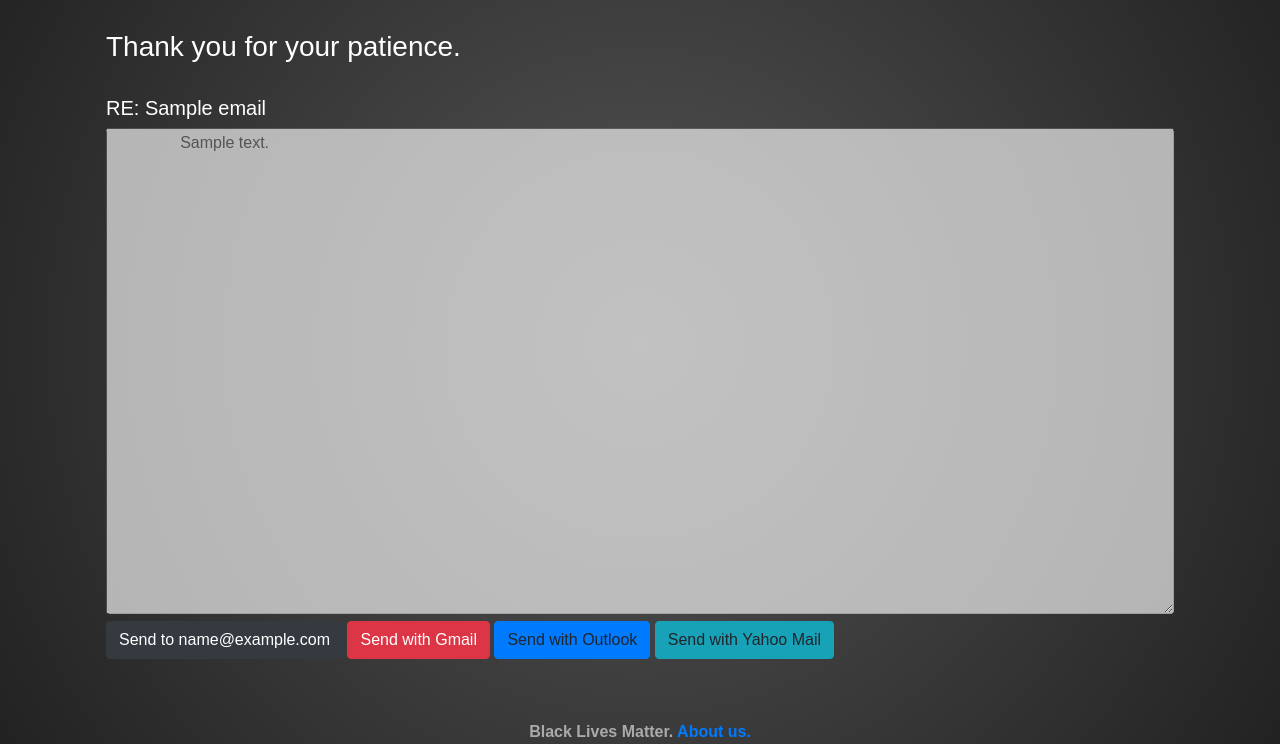
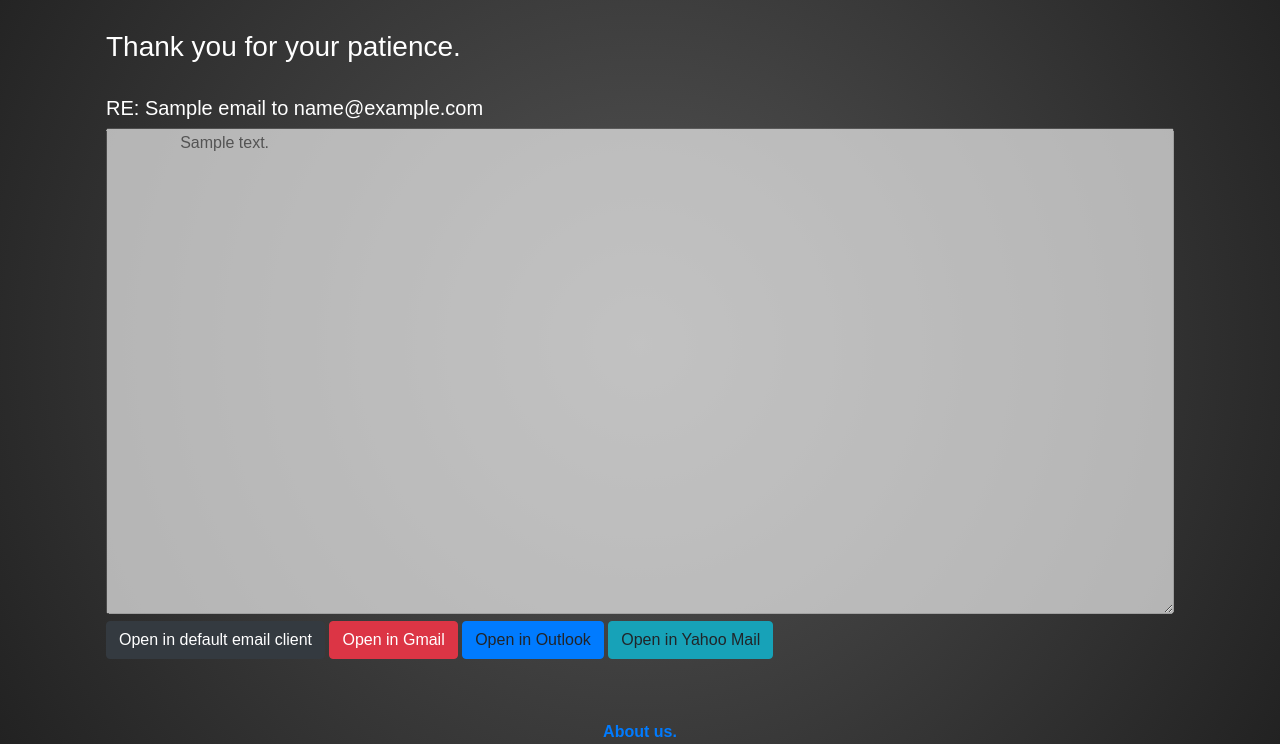
Before and after one commit to Write-For-Change/emaildrafter, a Flask app: template templates/emails.html in a window 1280 px wide. Shown: the part 56-800 px from the top of the page. Run offline with Flask 2, Linux system fonts and the light colour scheme; the template is opened without the code that fills it: most values are stand-ins (such as "Sample title", 1, 10 or a date in 2020); some libraries are stand-ins or nearby versions.

Commit message:
small content changes

```diff
--- a/templates/emails.html
+++ b/templates/emails.html
@@ -5,16 +5,16 @@
 <div style="">
 	{% for e in emails %}
 		<br>
-		<h5 style="color: white;">RE: {{ e['subject'] }}</h5>
+		<h5 style="color: white;">RE: {{ e['subject'] }} to {{ e['email'] }} </h5>
 		<textarea disabled id="email{{loop.index}}" name="Email for {{ e['email'] }}" rows="20" style="width: 100%">
 		{{ e['body'] }}
 		</textarea>
 		<!-- <button class="btn btn-dark" role="button" onclick="_{{ loop.index }}()">Send to {{ e['email'] }}</button> -->
-		<a class="btn btn-dark mb-1" href="mailto:{{e['email']}}?subject={{e['subject_coded']}}&body={{e['body_coded']}}" role="button">Send to {{ e['email'] }}</a>
-		<a class="btn btn-danger btn-email mb-1" target="_blank" href="https://mail.google.com/mail/?view=cm&fs=1&to={{e['email']}}&su={{e['subject_coded']}}&body={{e['body_coded']}}" role="button">Send with Gmail</a>
+		<a class="btn btn-dark mb-1" href="mailto:{{e['email']}}?subject={{e['subject_coded']}}&body={{e['body_coded']}}" role="button">Open in default email client</a>
+		<a class="btn btn-danger btn-email mb-1" target="_blank" href="https://mail.google.com/mail/?view=cm&fs=1&to={{e['email']}}&su={{e['subject_coded']}}&body={{e['body_coded']}}" role="button">Open in Gmail</a>
 
-		<a class="btn btn-primary btn-email mb-1" onclick="copy_compose('outlook', {{loop.index}}, '{{e['email']}}', '{{e['subject_coded']}}')" role="button">Send with Outlook</a>
-		<a class="btn btn-info btn-email mb-1" onclick="copy_compose('yahoo', {{loop.index}}, '{{e['email']}}', '{{e['subject_coded']}}')"role="button">Send with Yahoo Mail</a>
+		<a class="btn btn-primary btn-email mb-1" onclick="copy_compose('outlook', {{loop.index}}, '{{e['email']}}', '{{e['subject_coded']}}')" role="button">Open in Outlook</a>
+		<a class="btn btn-info btn-email mb-1" onclick="copy_compose('yahoo', {{loop.index}}, '{{e['email']}}', '{{e['subject_coded']}}')"role="button">Open in Yahoo Mail</a>
 
 		<br>
 	{% endfor %}
--- a/templates/page.html
+++ b/templates/page.html
@@ -70,7 +70,6 @@
 
 </body>
 <footer style="text-align: center;">
-	Black Lives Matter.
 	<a href="{{ url_for('aboutus')}}">About us.</a>
 </footer>
 
```
Also changed, not shown: templates/aboutus.html (+10 -2 lines).
